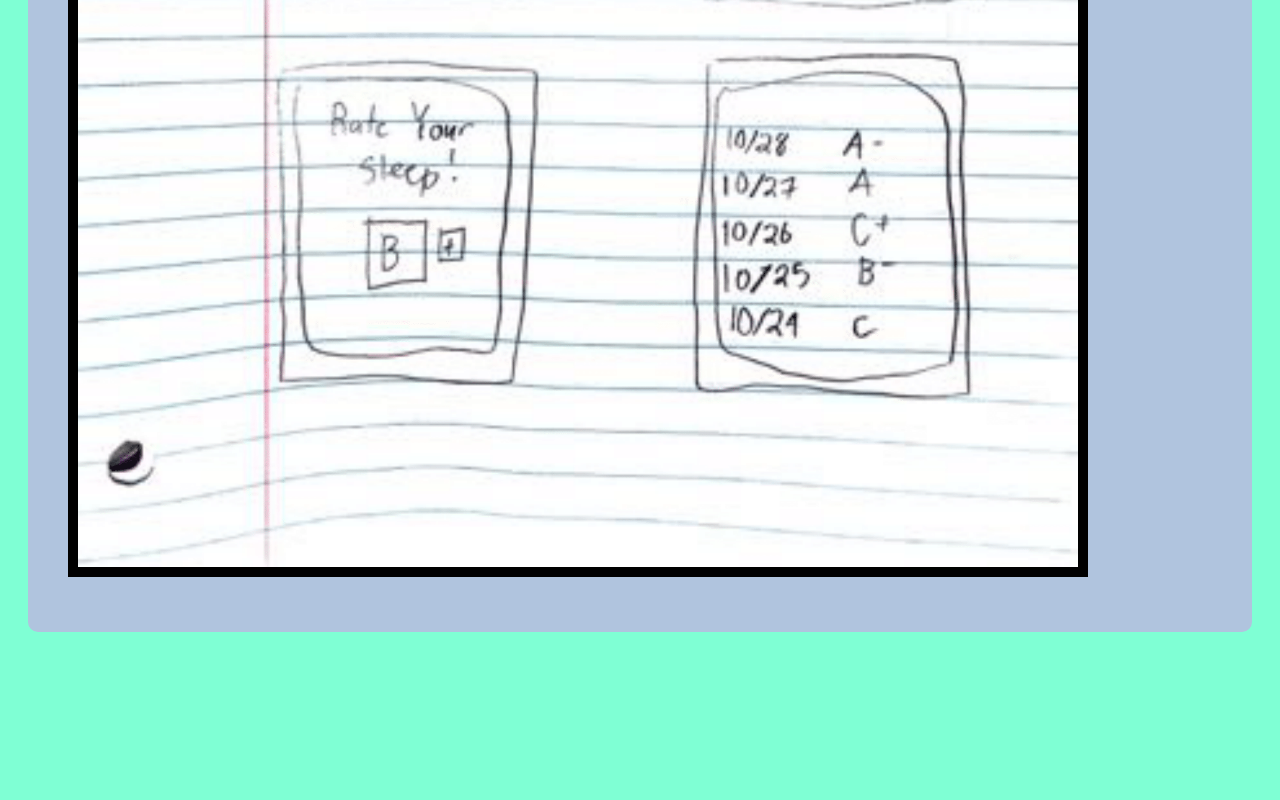
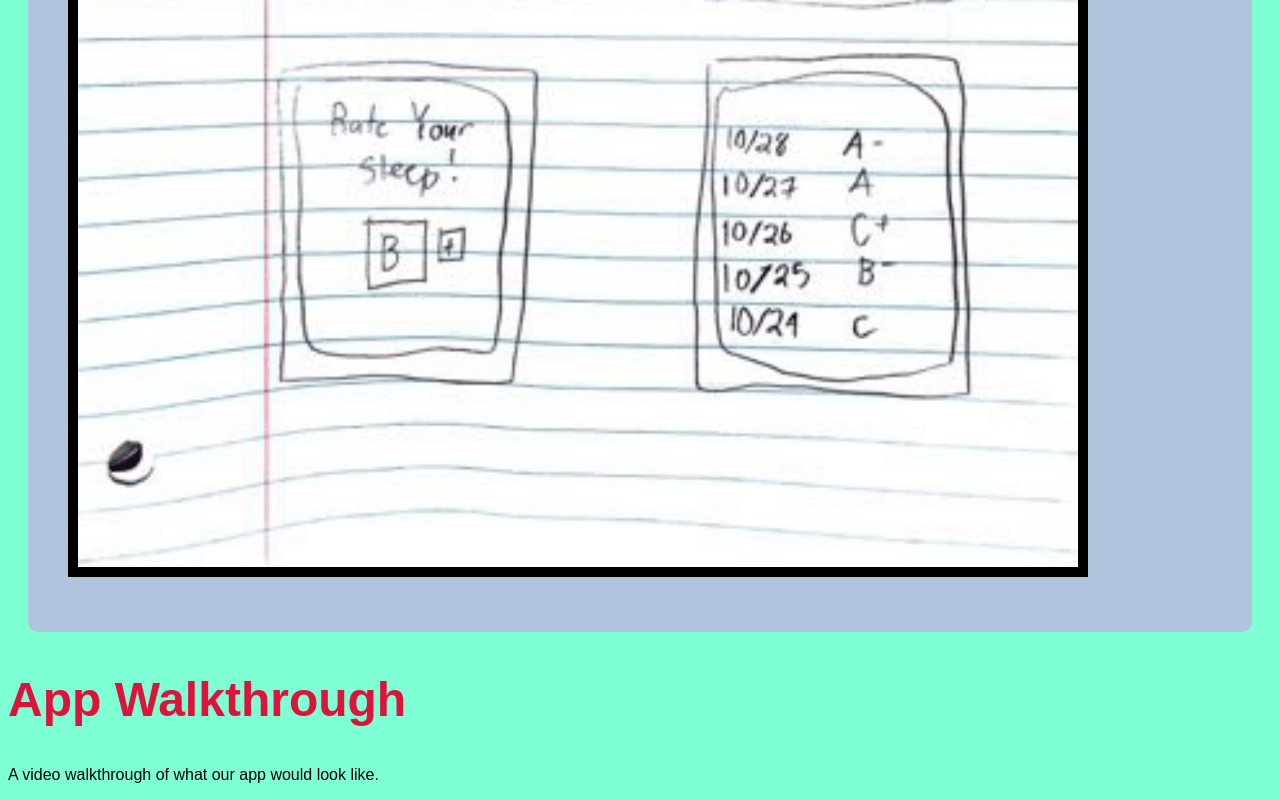
Before and after one commit to Jacob-Schatzle/Jacob-Schatzle.github.io, a plain HTML site: page index.html in a window 1280 px wide. Shown: the part 5507-6307 px from the top of the page. Before the commit the page ends 6159 px from the top, so only its background shows below. Drawn offline with Linux system fonts and the light colour scheme.

Commit message:
Add files via upload

```diff
--- a/index.html
+++ b/index.html
@@ -64,5 +64,14 @@
                 </p>
             </section>
         </section>
+        <!--App Walkthrough-->
+        <section class="ass ass-details">
+            <a href=https://youtu.be/03R5FGx-gjs>
+                <h2>App Walkthrough</h2>
+            </a>
+            <p>
+                A video walkthrough of what our app would look like.
+            </p>
+        </section>
     </body>
 </html>
```
